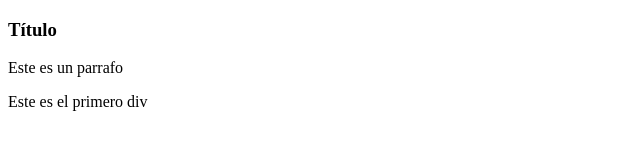
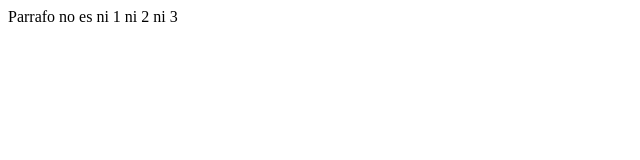
Before and after one commit to willycaflo/CursoVueJS2, a plain HTML site: page index.html in a window 1280 px wide. Shown: the whole page, without its empty margins (0-640 px from the left). Drawn offline with nearby package versions, Linux system fonts and the light colour scheme.

Commit message:
Ejemplo de uso de la directiva v-else-if

```diff
--- a/index.html
+++ b/index.html
@@ -10,12 +10,10 @@
 </head>
 <body>
     <div id="vm">
-        <template v-if="mostrar">
-            <h3>Título</h3>
-            <p>Este es un parrafo</p>
-            Este es el primero div
-        </template>
-        <div v-else>Este es el segundo div</div>
+        <div v-if="parrafo == 1">Este es el primero div</div>
+        <div v-else-if="parrafo == 2">Este es el segundo div</div>
+        <div v-else-if="parrafo == 3">Este es el tercer div</div>
+        <div v-else>Parrafo no es ni 1 ni 2 ni 3</div>
     </div>
     <script src="vue.js"></script>
 </body>
--- a/vue.js
+++ b/vue.js
@@ -1,6 +1,6 @@
 new Vue({
     el: '#vm',
     data: {
-        mostrar: true
+        parrafo: 4
     }
 });
```
